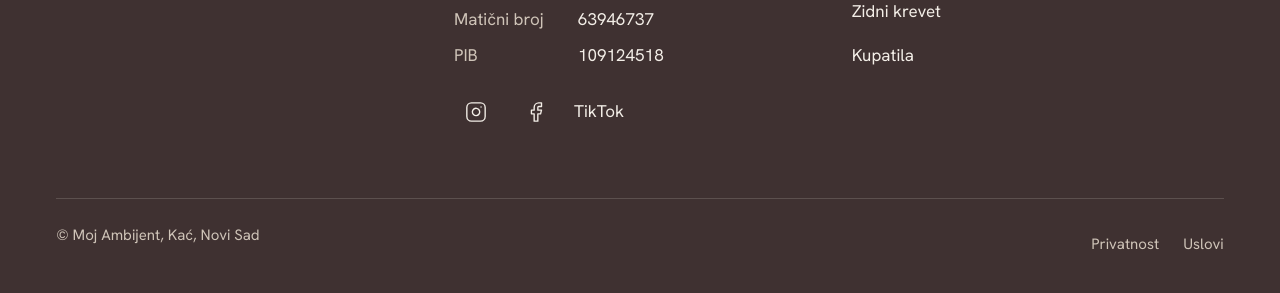
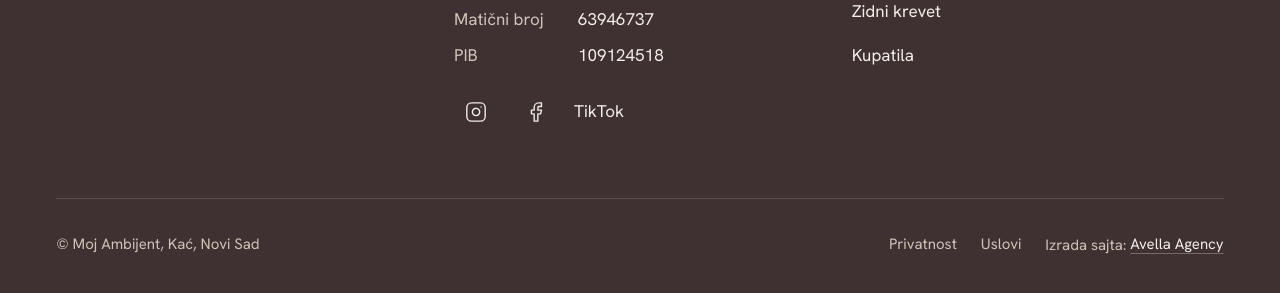
Before and after one commit to Mileticc0/ambijentmoj, a plain HTML site: page index.html in a window 1280 px wide. Shown: the part 6873-7166 px from the top of the page. Drawn offline with nearby package versions, Linux system fonts and the light colour scheme.

Commit message:
Futer: Izrada sajta Avella Agency
Co-Authored-By: Claude Opus 5.5 <noreply@anthropic.com>

```diff
--- a/assets/css/site.css
+++ b/assets/css/site.css
@@ -273,9 +273,12 @@ p { max-width: 60ch; text-wrap: pretty; }
 .f-kol a { display: inline-flex; align-items: center; min-height: 44px; text-decoration: none; }
 .f-kol address { color: var(--na-orahu-2); line-height: 1.8; }
 .f-kol address a { color: var(--na-orahu); min-height: 0; }
-.f-dno { display: flex; flex-wrap: wrap; justify-content: space-between; gap: 12px 32px; margin-top: 64px; padding-top: 24px; border-top: 1px solid rgba(243, 238, 231, 0.16); color: var(--na-orahu-2); font-size: 15px; }
+.f-dno { display: flex; flex-wrap: wrap; align-items: center; justify-content: space-between; gap: 12px 32px; margin-top: 64px; padding-top: 24px; border-top: 1px solid rgba(243, 238, 231, 0.16); color: var(--na-orahu-2); font-size: 15px; }
 .f-dno nav { display: flex; gap: 24px; }
 .f-dno a { text-decoration: none; min-height: 44px; display: inline-flex; align-items: center; }
+.f-dno nav { flex-wrap: wrap; align-items: center; column-gap: 24px; row-gap: 0; }
+.f-izrada a { color: var(--na-orahu); text-decoration: underline; text-decoration-color: rgba(243, 238, 231, 0.3); text-underline-offset: 4px; transition: text-decoration-color 160ms var(--ease-out); }
+@media (hover: hover) and (pointer: fine) { .f-izrada a:hover { text-decoration-color: currentColor; } }
 .futer :focus-visible { outline-color: var(--na-orahu); }
 @media (hover: hover) and (pointer: fine) { .futer a:hover { text-decoration: underline; text-underline-offset: 5px; } }
 @media (max-width: 959px) {
--- a/index.html
+++ b/index.html
@@ -277,7 +277,7 @@
   <div class="wrap">
     <div class="f-dno">
       <span>© Moj Ambijent, Kać, Novi Sad</span>
-      <nav aria-label="Pravila"><a href="privatnost.html">Privatnost</a><a href="uslovi.html">Uslovi</a></nav>
+      <nav aria-label="Pravila"><a href="privatnost.html">Privatnost</a><a href="uslovi.html">Uslovi</a><span class="f-izrada">Izrada sajta: <a href="https://avellagency.com" rel="noopener">Avella Agency</a></span></nav>
     </div>
   </div>
 </footer>
```
Also changed, not shown: kontakt.html (+1 -1 lines), kuhinje.html (+1 -1 lines), kupatila.html (+1 -1 lines), o-nama.html (+1 -1 lines), plakari.html (+1 -1 lines), privatnost.html (+1 -1 lines), radovi.html (+1 -1 lines), sobe.html (+1 -1 lines), uslovi.html (+1 -1 lines), zidni-krevet.html (+1 -1 lines).
